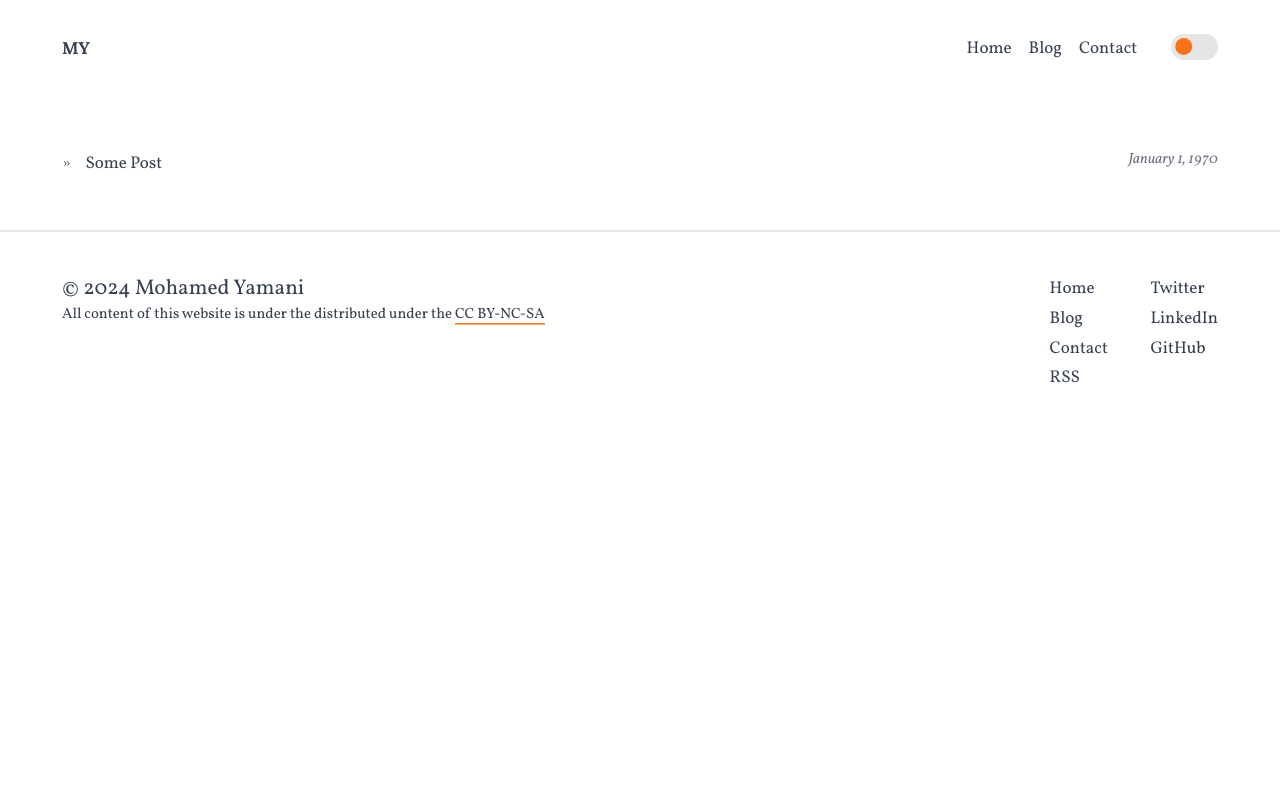
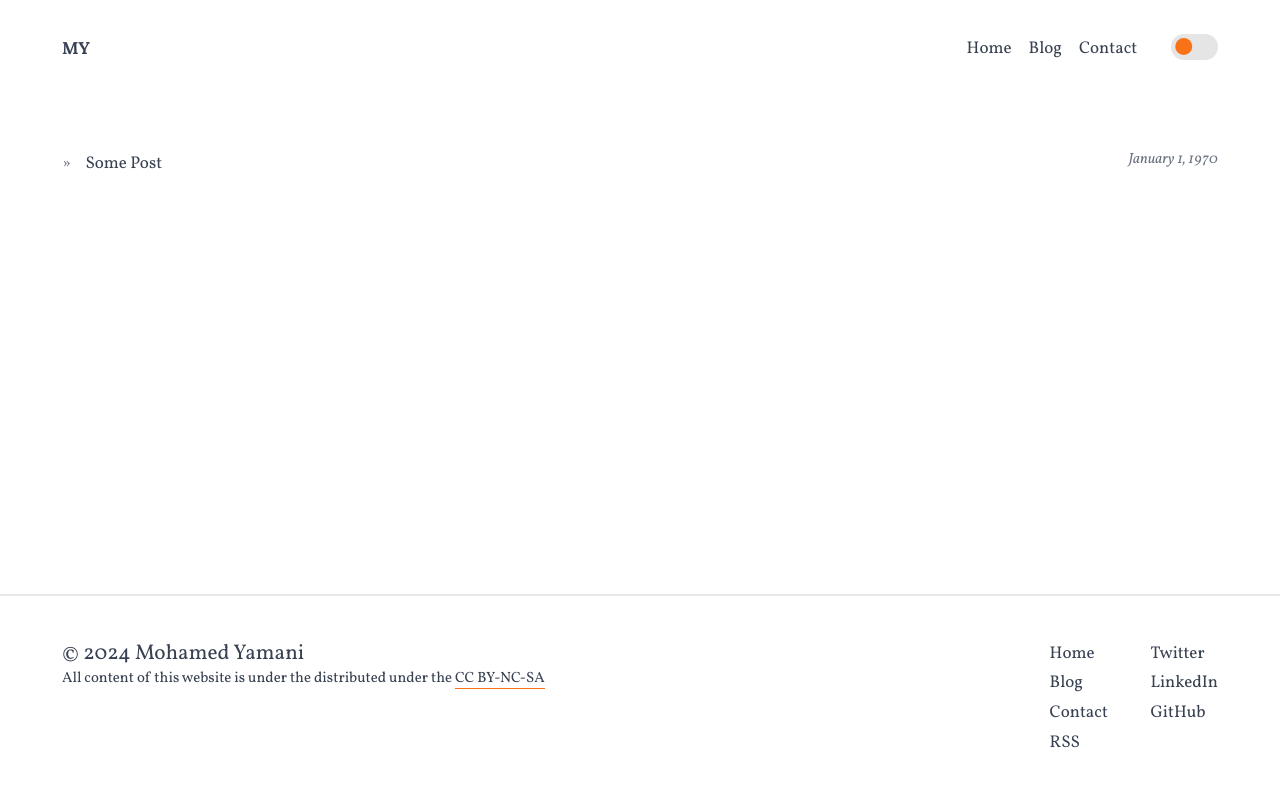
Before and after one commit to yamanidev/mohamedyamani.com, an Astro site: page /blog in a window 1280 px wide. Built offline with nearby package versions, Linux system fonts and the light colour scheme; Astro itself is replaced by a stand-in of ours.

Commit message:
Applied flex to body to push footer to bottom

```diff
--- a/src/layouts/PageLayout.astro
+++ b/src/layouts/PageLayout.astro
@@ -22,7 +22,7 @@ import Footer from "../components/Footer.astro";
     <ThemeScript />
     <slot name="meta" />
   </head>
-  <body>
+  <body class="flex min-h-[100dvh] flex-col">
     <Navbar />
     <main id="main">
       <slot name="main" />
```
